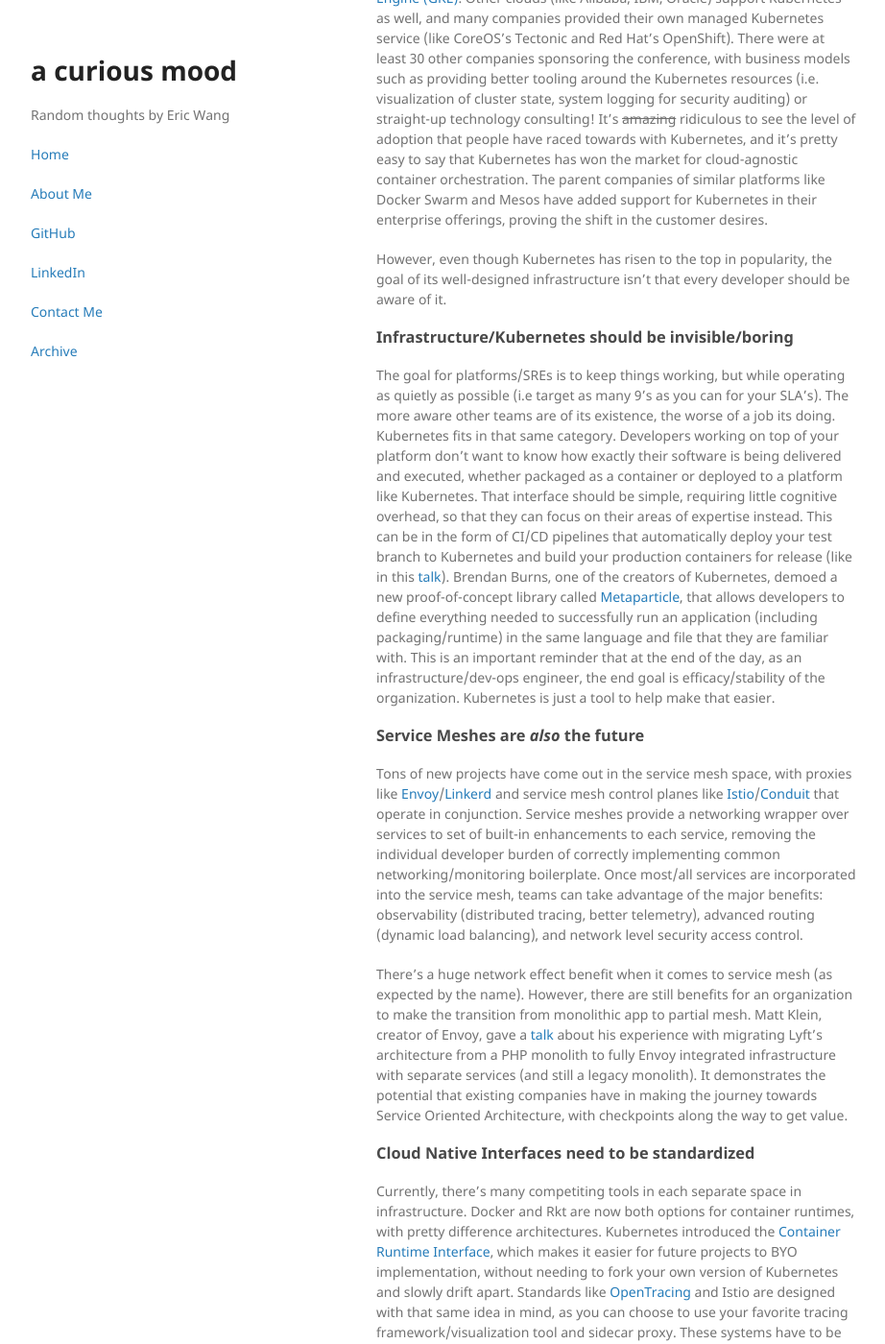
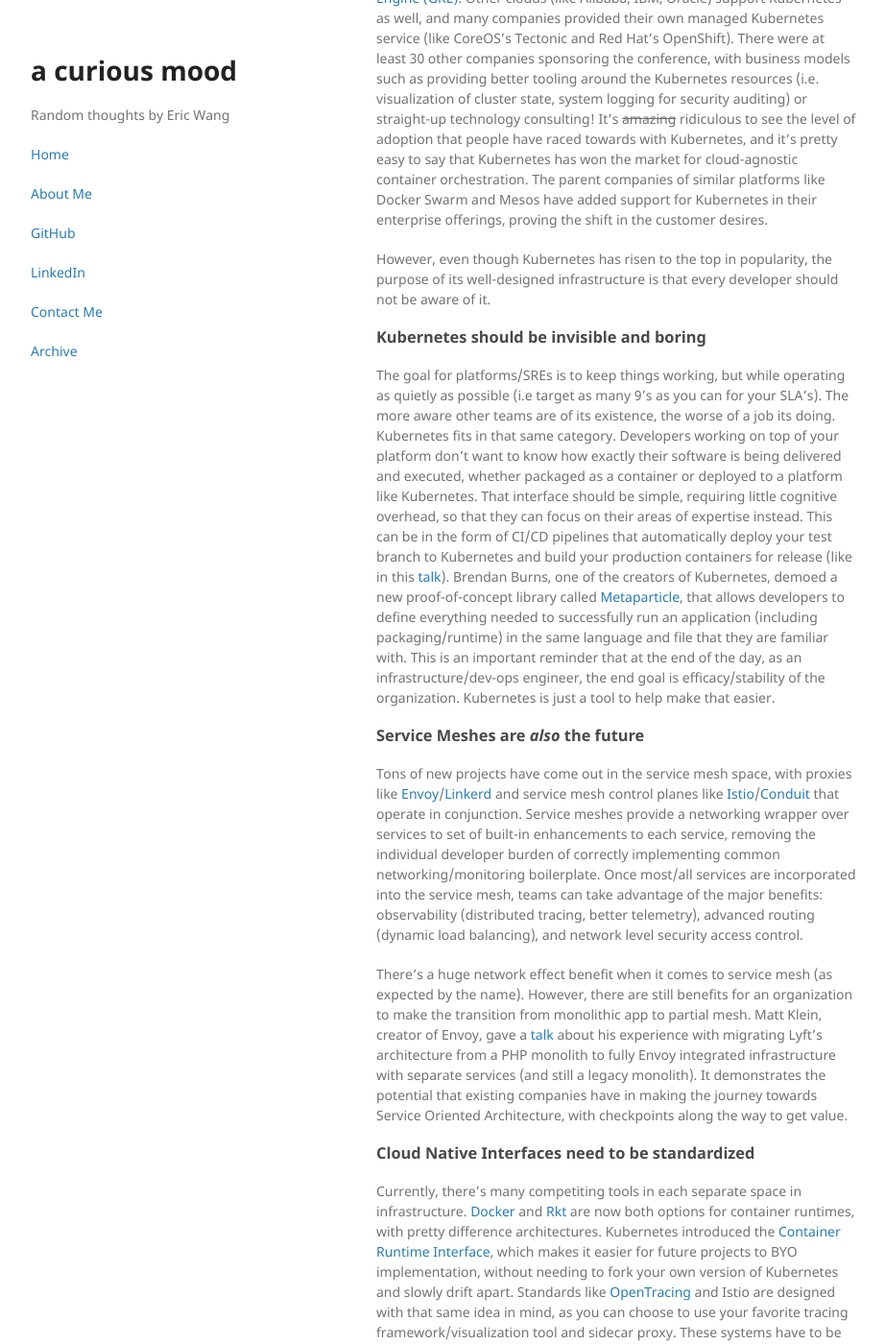
Before and after one commit to ericewang/ericewang.github.io, a Jekyll site: the page built from _posts/2017-12-24-kubecon-2017-thoughts.md, in a window 1280 px wide and 1400 px high, scrolled down 804 px. Shown: the whole window at 96% size, without its empty margins (178-1100 px from the left). Built offline with Jekyll 4.4.1, drawn with Linux system fonts in a browser that asks for light colours.

Commit message:
kubecon-post: a few more edits

```diff
--- a/_posts/2017-12-24-kubecon-2017-thoughts.md
+++ b/_posts/2017-12-24-kubecon-2017-thoughts.md
@@ -21,9 +21,9 @@
 
 As of *very* recently, all major cloud providers support for managed Kubernetes. The cloud provider Big 3 has Microsoft [Azure Container Service (AKS)](https://azure.microsoft.com/en-us/services/container-service/), Amazon [Elastic Kubernetes Service (EKS)](https://aws.amazon.com/eks/), and [Google Kubernetes Engine (GKE)](https://cloud.google.com/kubernetes-engine/). Other clouds (like Alibaba, IBM, Oracle) support Kubernetes as well, and many companies provided their own managed Kubernetes service (like CoreOS's Tectonic and Red Hat's OpenShift). There were at least 30 other companies sponsoring the conference, with business models such as providing better tooling around the Kubernetes resources (i.e. visualization of cluster state, system logging for security auditing) or straight-up technology consulting! It's ~~amazing~~ ridiculous to see the level of adoption that people have raced towards with Kubernetes, and it's pretty easy to say that Kubernetes has won the market for cloud-agnostic container orchestration. The parent companies of similar platforms like Docker Swarm and Mesos have added support for Kubernetes in their enterprise offerings, proving the shift in the customer desires.
 
-However, even though Kubernetes has risen to the top in popularity, the goal of its well-designed infrastructure isn't that every developer should be aware of it.
+However, even though Kubernetes has risen to the top in popularity, the purpose of its well-designed infrastructure is that every developer should not be aware of it.
 
-### Infrastructure/Kubernetes should be invisible/boring
+### Kubernetes should be invisible and boring
 
 The goal for platforms/SREs is to keep things working, but while operating as quietly as possible (i.e target as many 9's as you can for your SLA's). The more aware other teams are of its existence, the worse of a job its doing. Kubernetes fits in that same category. Developers working on top of your platform don't want to know how exactly their software is being delivered and executed, whether packaged as a container or deployed to a platform like Kubernetes. That interface should be simple, requiring little cognitive overhead, so that they can focus on their areas of expertise instead. This can be in the form of CI/CD pipelines that automatically deploy your test branch to Kubernetes and build your production containers for release (like in this [talk](https://www.youtube.com/watch?v=07jq-5VbBVQ)). Brendan Burns, one of the creators of Kubernetes, demoed a new proof-of-concept library called [Metaparticle](https://metaparticle.io/), that allows developers to define everything needed to successfully run an application (including packaging/runtime) in the same language and file that they are familiar with. This is an important reminder that at the end of the day, as an infrastructure/dev-ops engineer, the end goal is efficacy/stability of the organization. Kubernetes is just a tool to help make that easier.
 
@@ -35,10 +35,10 @@
 
 ### Cloud Native Interfaces need to be standardized
 
-Currently, there's many competiting tools in each separate space in infrastructure. Docker and Rkt are now both options for container runtimes, with pretty difference architectures. Kubernetes introduced the [Container Runtime Interface](http://blog.kubernetes.io/2016/12/container-runtime-interface-cri-in-kubernetes.html), which makes it easier for future projects to BYO implementation, without needing to fork your own version of Kubernetes and slowly drift apart. Standards like [OpenTracing](http://opentracing.io/) and Istio are designed with that same idea in mind, as you can choose to use your favorite tracing framework/visualization tool and sidecar proxy. These systems have to be designed this way to make adoption easier, as legacy systems will always have their unique one-off situations, with a legacy ingress controller, logging system, stateful services, etc. They won't be able to rip and replace everything in their system, so an all-or-nothing package isn't an option.
+Currently, there's many competiting tools in each separate space in infrastructure. [Docker](https://www.docker.com/what-docker) and [Rkt](https://coreos.com/rkt/) are now both options for container runtimes, with pretty difference architectures. Kubernetes introduced the [Container Runtime Interface](http://blog.kubernetes.io/2016/12/container-runtime-interface-cri-in-kubernetes.html), which makes it easier for future projects to BYO implementation, without needing to fork your own version of Kubernetes and slowly drift apart. Standards like [OpenTracing](http://opentracing.io/) and Istio are designed with that same idea in mind, as you can choose to use your favorite tracing framework/visualization tool and sidecar proxy. These systems have to be designed this way to make adoption easier, as legacy systems will always have their unique one-off situations, with a legacy ingress controller, logging system, stateful services, etc. They won't be able to rip and replace everything in their system, so an all-or-nothing package isn't an option.
 
 ### Kubernetes needs to be pluggable
-Open source software brought a new landscape to the evolution of software. If you find an issue or want to extend functionality, all you have to do is issue a pull request upstream to contribute. Still, this process can be slow, back and forth in code review, with your change eventually being incorporated in the next version released (likely taking months). In contrast, the app/containers ecosystem is much flexible, with marketplaces like npm or DockerHub to quickly share your content. In its most recent releases of 1.7/1.8, Kubernetes has stepped up its game by introducing new ways to build addons without modifying core Kubernetes code. [Custom Resources Definitions](https://kubernetes.io/docs/concepts/api-extension/custom-resources/) give users a new way to add declarative resources that are tightly coupled with Kubernetes in the same way typical resources are defined. These resources can be acted upon by custom controllers, and tools like [kube-metacontroller](https://github.com/GoogleCloudPlatform/kube-metacontroller)(note: just a proof-of-concept) make manipulating infrastructure like writing ordinary scripts against an API. These tools significantly reduce the complexity of building new features on top of Kubernetes, and with the help of platforms for sharing these ideas (like what [Helm](https://helm.sh/) is building), the next major change may not come from core Kubernetes.
+Open source software brought a new landscape to the evolution of software. If you find an issue or want to extend functionality, all you have to do is issue a pull request upstream to contribute. Still, this process can be slow, back and forth in code review, with your change eventually being incorporated in the next version released (likely taking months). In contrast, the app/containers ecosystem is much flexible, with marketplaces like npm or DockerHub to quickly share your content. In its most recent releases of 1.7/1.8, Kubernetes has stepped up its game by introducing new ways to build addons without modifying core Kubernetes code. [Custom Resources Definitions](https://kubernetes.io/docs/concepts/api-extension/custom-resources/) give users a new way to add declarative resources that are tightly coupled with Kubernetes in the same way typical resources are defined. These resources can be acted upon by custom controllers, and tools like [kube-metacontroller](https://github.com/GoogleCloudPlatform/kube-metacontroller) (note: just a proof-of-concept) make manipulating infrastructure like writing ordinary scripts against an API. These tools significantly reduce the complexity of building new features on top of Kubernetes, and with the help of platforms for sharing these ideas (like what [Helm](https://helm.sh/) is building), the next major change may not come from core Kubernetes.
 
 ## Wrap-up
 
```
